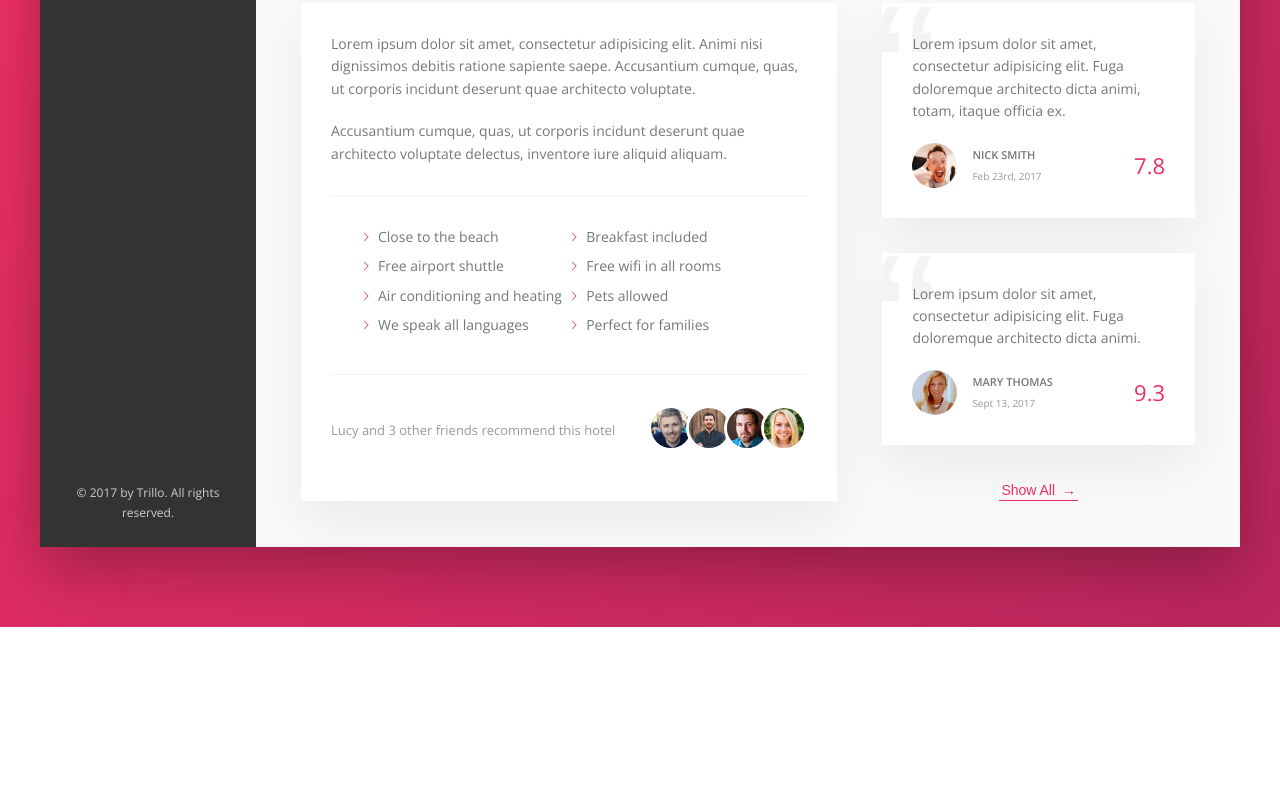
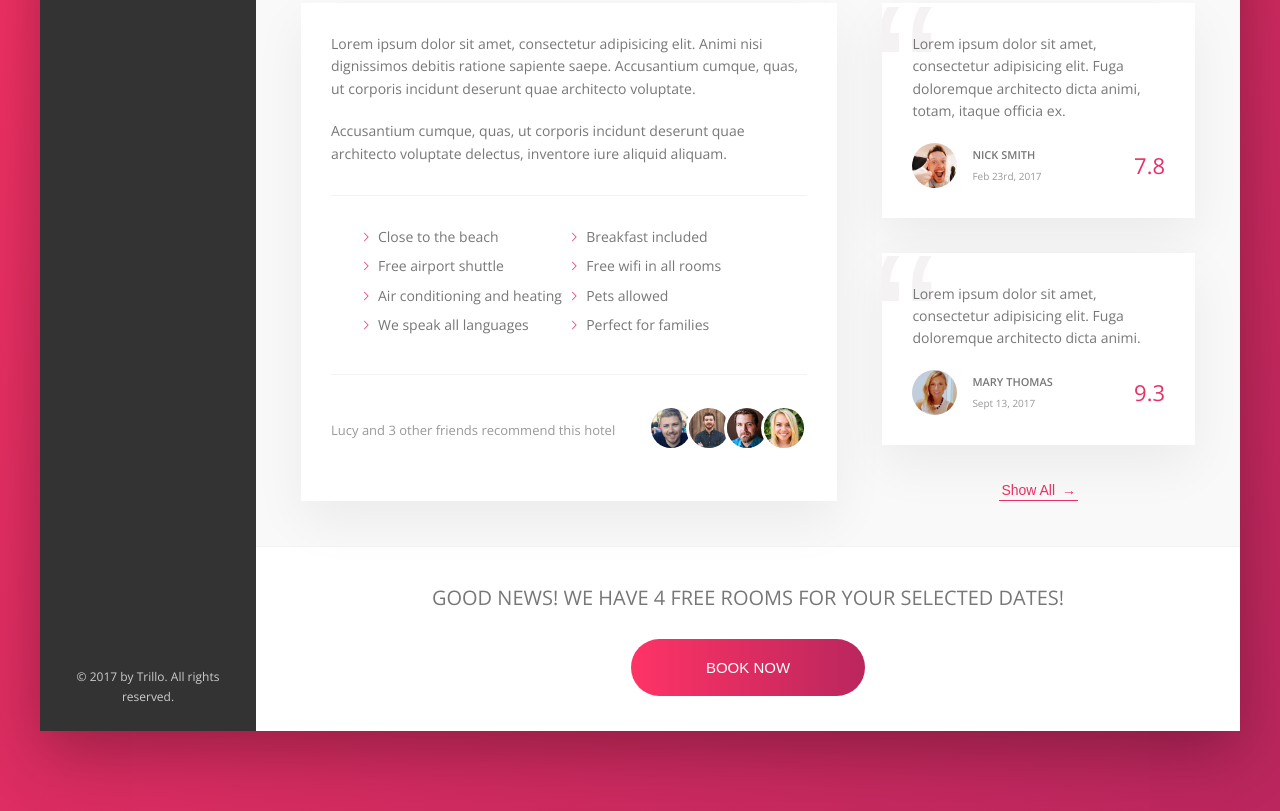
Before and after one commit to sarahrileydev/trillo, a website: page index.html in a window 1280 px wide. Shown: the part 644-1455 px from the top of the page. Before the commit the page ends 1271 px from the top, so only its background shows below. Drawn offline with nearby package versions, Linux system fonts and the light colour scheme.

Commit message:
cta button - landing page complete

```diff
--- a/index.html
+++ b/index.html
@@ -192,8 +192,19 @@
                             </figcaption>
                         </figure>
 
-                        <button class="btn-inline">Show All <span>&rarr;</span></button>
+                        <button class="btn-inline">Show All
+                            <span>&rarr;</span>
+                        </button>
                     </div>
+
+                </div>
+                <div class="cta">
+                    <h2 class="cta__book-now">Good news! We have 4 free rooms for your selected dates!
+                    </h2>
+                    <button class="btn">
+                        <span class="btn__visible">Book now</span>
+                        <span class="btn__invisible">Only 4 rooms left</span>
+                    </button>
                 </div>
             </main>
         </div>
--- a/sass/_components.scss
+++ b/sass/_components.scss
@@ -452,3 +452,69 @@
         z-index: 1;
     }
 }
+
+////////////////////////////////////////////
+// CTA
+.cta {
+    padding: 3.5rem 0;
+    text-align: center;
+
+    &__book-now {
+        font-size: 2rem;
+        text-transform: uppercase;
+        font-weight: 300;
+        margin-bottom: 2.5rem;
+    }
+}
+
+////////////////////////////////////////////
+// CTA
+.btn {
+    font-size: 1.5rem;
+    font-weight: 300;
+    text-transform: uppercase;
+    border-radius: 100px;
+    border: none;
+    background-image: linear-gradient(to right, var(--color-primary-light), var(--color-primary-dark));
+    color: #fff;
+    position: relative;
+    overflow: hidden;
+    cursor: pointer;
+
+    & > * {
+        display: inline-block;
+        height: 100%;
+        width: 100%;
+        transition: all .2s;
+    }
+
+    &__visible {
+        padding: 2rem 7.5rem;
+    }
+
+    &__invisible {
+
+        position: absolute;
+        left: 0;
+        top: -100%;
+        padding: 2rem 0;
+
+    }
+
+    &:hover {
+        background-image: linear-gradient(to left, var(--color-primary-light), var(--color-primary-dark));
+    }
+
+    &:hover &__visible {
+        transform: translateY(100%);
+    }
+
+    &:hover &__invisible {
+        top: 0;
+    }
+
+    &:focus {
+        outline: none;
+        animation: pulsate 1s infinite;
+    }
+}
```
Also changed, not shown: css/style.css.
